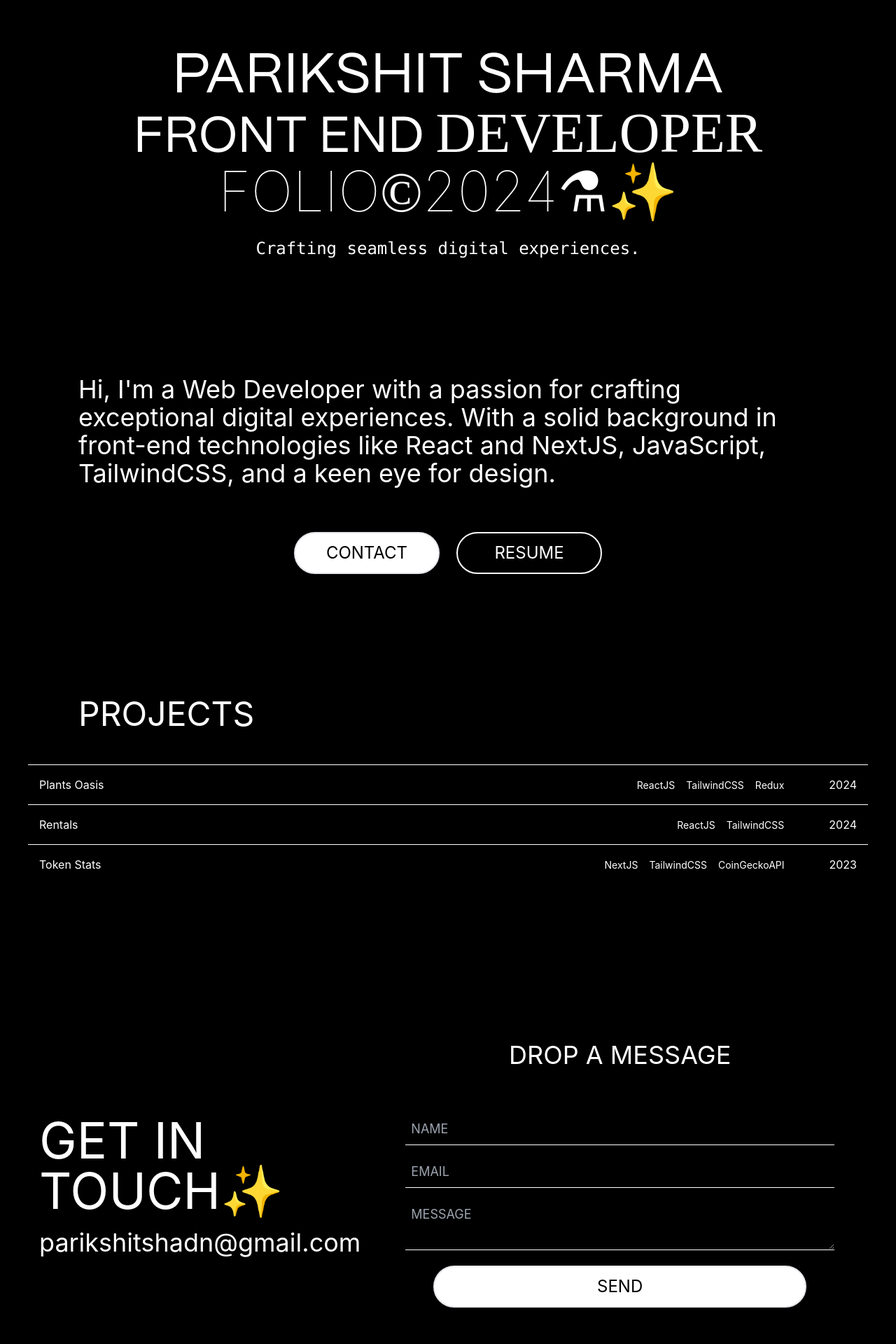
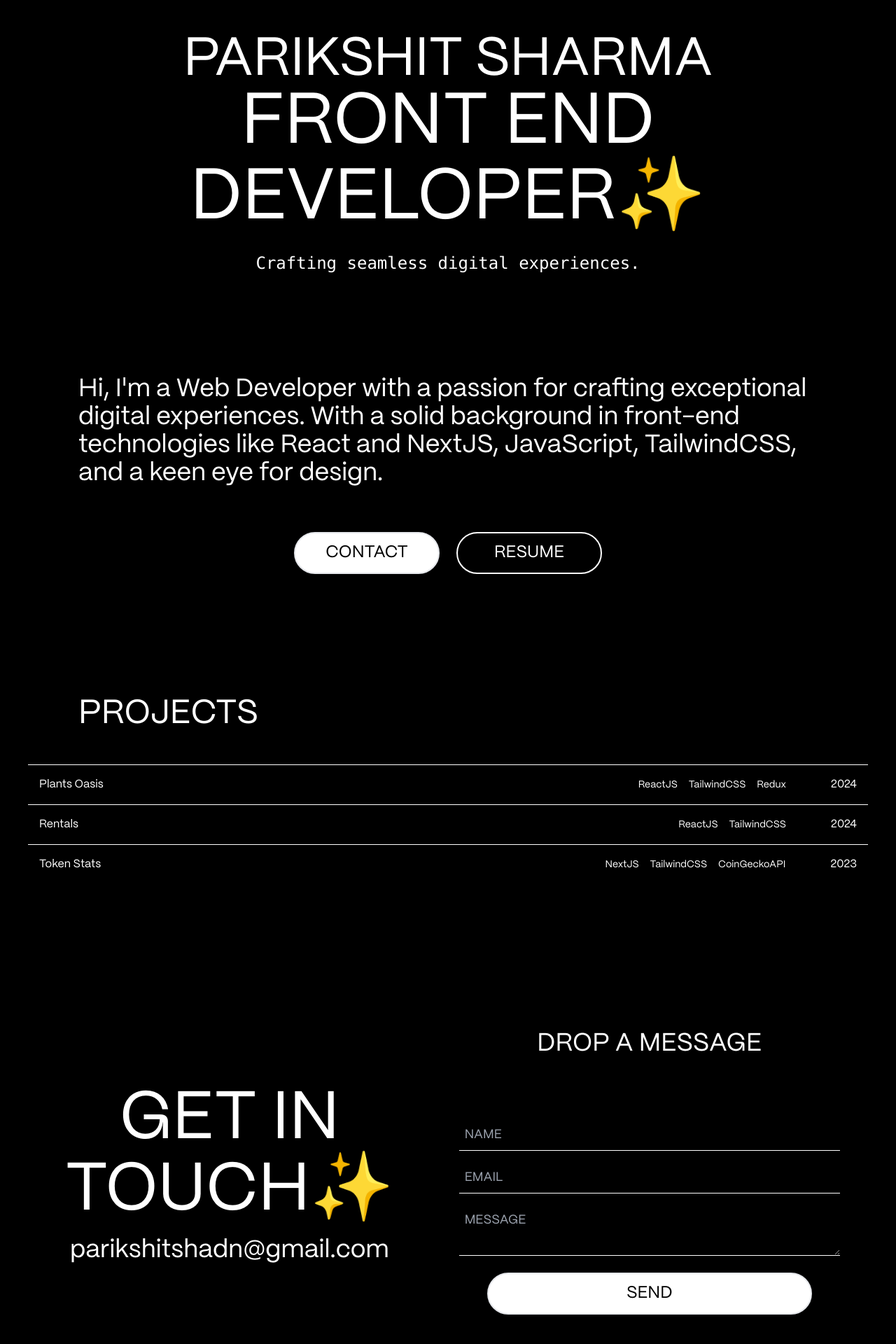
Before and after one commit to parikshit-sh/portfolio, a Next.js app: page / in a window 1280 px wide. Shown: the part 120-2040 px from the top of the page at 70% size. Built offline with nearby package versions, Linux system fonts and the light colour scheme; a web font is replaced by a local one.

Commit message:
fixed flash bug

```diff
--- a/src/components/About.tsx
+++ b/src/components/About.tsx
@@ -6,8 +6,8 @@ const About = () => {
       justify-center flex-grow">
 
         <div className="flex justify-center mb-8">
-          <div className="w-full lg:w-full">
-            <p className="text-xl md:text-3xl lg:text-4xl px-4">
+          <div className="w-full lg:w-full z-50">
+            <p className="text-xl md:text-3xl lg:text-4xl px-4 ">
               Hi, I&apos;m  a Web Developer with a passion for
               crafting exceptional digital experiences. With a solid background
               in front-end technologies like React and NextJS, JavaScript,
--- a/src/components/Footer.tsx
+++ b/src/components/Footer.tsx
@@ -54,7 +54,7 @@ const Footer = () => {
     <>
     <section className="flex flex-col items-center justify-center lg:flex-row">
       <div>
-        <div className="text-7xl uppercase p-4 text-center py-8 md:text-left">
+        <div className="text-8xl mx-auto uppercase text-center py-8">
           <h1>
           get in touch<span className="font-bit">✨</span> {" "}
           <span></span>
@@ -64,8 +64,8 @@ const Footer = () => {
           </div>
       </div>
     <footer className="footer py-20 bg-transparent">
-      <div className="max-w-full  w-full mx-auto px-4">
-        <h2 className="text-4xl mb-8 text-center about-head">DROP A MESSAGE</h2>
+      <div className="max-w-full  w-full mx-auto px-2">
+        <h2 className="text-4xl md:text-4xl mb-8 text-center about-head uppercase p-6">drop a message</h2>
         <form onSubmit={handleSubmit} className="space-y-4 p-0 md:p-8">
           <input
             type="text"
--- a/src/components/Hero.tsx
+++ b/src/components/Hero.tsx
@@ -21,25 +21,24 @@ const Hero = () => {
       className="flex items-center justify-center
       min-h-screen md:min-h-[30rem] bg-transparent text-white pt-10"
     >
-      <div ref={textRef} className="text-center p-4">
+      <div ref={textRef} className="text-center p-8 max-w-6xl">
         {/* Name Heading */}
-        <h1 className="text-[8vw] sm:text-[6vw]  lg:text-[5rem] font-thin font-mori leading-[1]">
+        <h1 className="text-[8vw] sm:text-[6vw]  font-thin font-mori leading-[1]">
           <span className="font-mori">P</span>ARIKSHIT{" "}
           <span className="font-mori">S</span>HARMA
         </h1>
 
         {/* Title */}
-        <h1 className="text-[9vw] sm:text-[6vw]  lg:text-[4.5rem] uppercase font-mori leading-[1]">
-          front end <span className="font-bit text-[10.2vw] sm:text-[6.6vw]  lg:text-[5rem]">
-          developer
-            </span>
+        <h1 className="text-[9vw] sm:text-[3em] md:text-[8vw] uppercase font-mori leading-[1]">
+          front end
+          developer<span className="font-bit">✨</span>
+
         </h1>
 
         {/* Footer Title */}
-        <h1 className="text-[8vw] sm:text-[6vw]  lg:text-[5rem] uppercase font-thin leading-[1]">
-          Folio<span className="font-bit">©</span>2024
-          <span className="font-bit">⚗✨</span>
-        </h1>
+
+
+
 
         {/* Description */}
         <p className="mt-6 text-lg sm:text-xl md:text-2xl font-mono leading-none">
--- a/src/components/Projects.tsx
+++ b/src/components/Projects.tsx
@@ -143,14 +143,14 @@ const Projects = ({ projects = [
   };
 
   return (
-    <section className="projects-section py-20 flex flex-col items-center" id="projects_">
+    <section className="projects-section py-10 pt-20 flex flex-col items-center" id="projects_">
       <div className="max-w-6xl w-full px-12">
         <h1 className="text-4xl lg:text-5xl mb-12 uppercase" id="prod">
           Projects
         </h1>
       </div>
 
-      <div className="w-full px-4 lg:px-0">
+      <div className="w-full px-4 lg:px-0 ">
         <div className="flex flex-col">
           {projects.map((project: Project, index: number) => (
             <div key={project.id} className="project-container">
--- a/src/page.module.css
+++ b/src/page.module.css
@@ -29,3 +29,15 @@
     stroke-width: 1px;
 
   }
+  /* Hide the main content initially */
+.main-content {
+    opacity: 0;
+    visibility: hidden;
+    transition: opacity 0.5s ease, visibility 0s 0.5s;
+  }
+
+  .main-content.show {
+    opacity: 1;
+    visibility: visible;
+    transition: opacity 0.5s ease;
+  }
--- a/src/pages/index.tsx
+++ b/src/pages/index.tsx
@@ -1,5 +1,5 @@
 'use client';
-import { useEffect, useRef } from 'react';
+import { useEffect, useRef, useState } from 'react';
 import { gsap } from 'gsap';
 import { ScrollTrigger } from 'gsap/ScrollTrigger';
 import About from "@app/components/About";
@@ -12,6 +12,7 @@ import styles from '@app/page.module.css';
 gsap.registerPlugin(ScrollTrigger);
 
 export default function Home() {
+  const [contentVisible, setContentVisible] = useState(false); // State to control main content visibility
   const loader = useRef<HTMLDivElement | null>(null);
   const path = useRef<SVGPathElement | null>(null);
   const initialCurve = 200;
@@ -34,7 +35,6 @@ export default function Home() {
     const newCurve = easeOutQuad(elapsed, initialCurve, -200, duration);
     setPath(newCurve);
 
-    // Check if loader is not null before trying to access it
     if (loader.current) {
       loader.current.style.top = easeOutQuad(elapsed, 0, -loaderHeight(), duration) + "px";
     }
@@ -42,14 +42,14 @@ export default function Home() {
     if (elapsed < duration) {
       requestAnimationFrame(animate);
     } else {
-      // Hide the loader after the animation
       if (loader.current) {
-        loader.current.style.opacity = '0'; // Fade out
+        loader.current.style.opacity = '0'; // Fade out loader
         setTimeout(() => {
           if (loader.current) {
             loader.current.style.display = 'none'; // Hide after fade out
+            setContentVisible(true); // Show the main content
           }
-        }, 300); // Match this duration with CSS transition
+        }, 300);
       }
     }
   };
@@ -62,23 +62,19 @@ export default function Home() {
     const width = window.innerWidth;
     const height = loaderHeight();
 
-    // Check if path.current exists before trying to set attributes
     if (path.current) {
-      path.current.setAttributeNS(null, "d",
-        `M0 0
-        L${width} 0
-        L${width} ${height}
-        Q${width / 2} ${height - curve} 0 ${height}
-        L0 0`
+      path.current.setAttributeNS(
+        null,
+        "d",
+        `M0 0 L${width} 0 L${width} ${height} Q${width / 2} ${height - curve} 0 ${height} L0 0`
       );
     }
   };
 
-
   const loaderHeight = () => {
-    if (!loader.current) return 0; // Return 0 if loader is null
+    if (!loader.current) return 0;
     const loaderBounds = loader.current.getBoundingClientRect();
-    return loaderBounds.height; // Get the height of the loader
+    return loaderBounds.height;
   };
 
   return (
@@ -91,7 +87,7 @@ export default function Home() {
       </div>
 
       {/* Main content */}
-      <div className={`grid items-center
+      <div className={`${styles.mainContent} ${contentVisible ? 'show' : ''} grid items-center
         justify-items-center min-h-screen pb-20 gap-16
         sm:p-10 sm:pt-20 bg-background transition-opacity duration-300`}>
         <Header />
--- a/src/styles/globals.css
+++ b/src/styles/globals.css
@@ -12,7 +12,7 @@
 
 * {
   box-sizing: border-box;
-  font-family: 'Inter', sans-serif;
+  font-family: "Mori";
 
 }
 /* Inside your globals.css */
@@ -42,7 +42,6 @@
 html, body {
   background-color: #000; /* Ensure the background is black */
   color: white;
-  font-family: Arial, Helvetica, sans-serif;
 }
 
 @layer utilities {
@@ -65,7 +64,7 @@ html, body {
   cursor: pointer;
 }
 .projects h1{
-  font-family: 'Inter', sans-serif;
+  font-family: "Mori";
 }
 
 
```
Also changed, not shown: public/blue.jpg (renamed from public/wallhaven-o5llrm.jpg), 1 other file (tests, documents, lock files or other folders).
